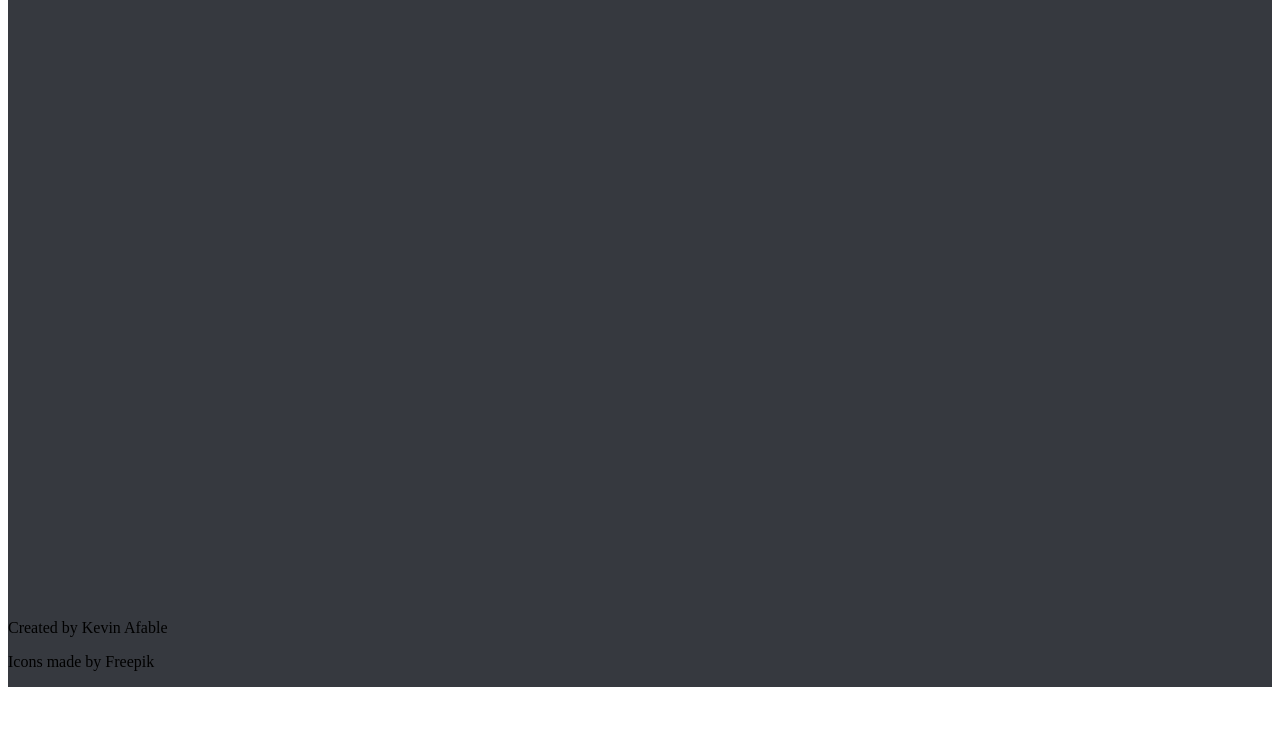
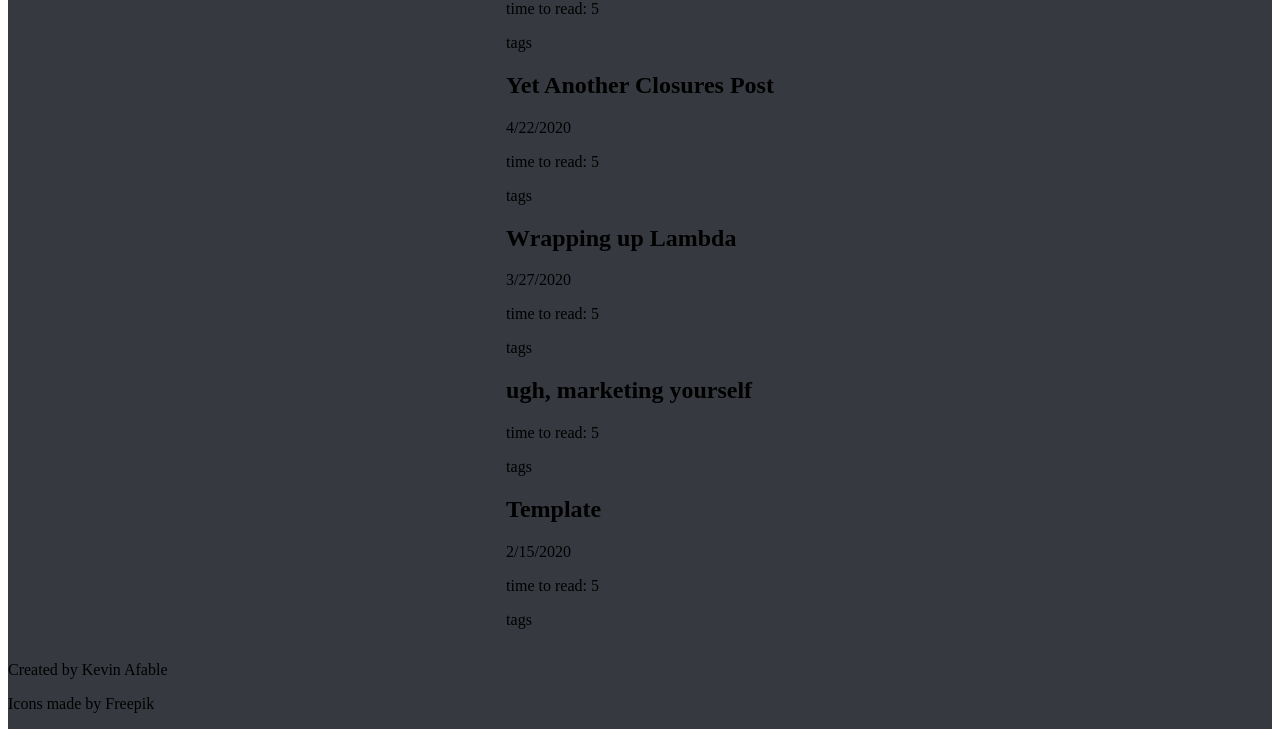
Before and after one commit to KAfable/porkfolio, a Gatsby site: page /blog in a window 1280 px wide. Shown: the part 121-858 px from the top of the page. Before the commit the page ends 816 px from the top, so only its background shows below. Built offline with nearby package versions, Linux system fonts and the light colour scheme; Gatsby itself is replaced by a stand-in of ours.

Commit message:
test: blog query

```diff
--- a/src/pages/blog.js
+++ b/src/pages/blog.js
@@ -1,10 +1,35 @@
 import React from "react"
 import Layout from "../components/Layout/Layout"
 
+import { graphql, useStaticQuery } from "gatsby"
+
+// query all of the posts
+// map them through specific posts
+
 export default () => {
+  const data = useStaticQuery(graphql`
+    query {
+      allMarkdownRemark {
+        nodes {
+          frontmatter {
+            title
+            date
+          }
+        }
+      }
+    }
+  `)
   return (
     <Layout>
-      <h1>Blog Content goes here</h1>
+      {console.log(data)}
+      {data.allMarkdownRemark.nodes.map(({ frontmatter: { title, date } }) => (
+        <div>
+          <h2>{title}</h2>
+          <time>{date}</time>
+          <p>time to read: {5}</p>
+          <p>tags</p>
+        </div>
+      ))}
     </Layout>
   )
 }
```
